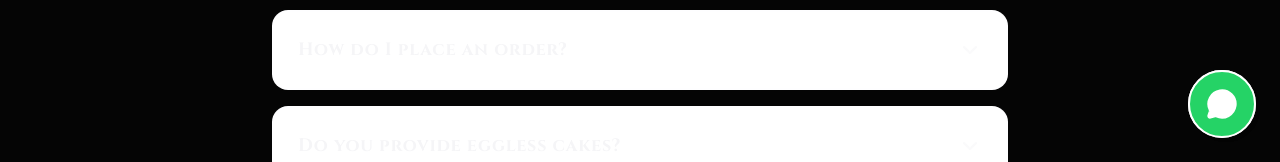
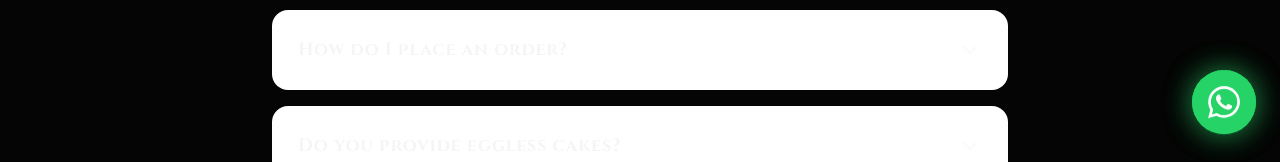
Before and after one commit to arghyacr7/suger_and_soul, a Next.js app: page /faq in a window 1280 px wide. Shown: the part 638-800 px from the top of the page. Built offline with nearby package versions, Linux system fonts and the light colour scheme; no server answers.

Commit message:
style: replace floating icon with official whatsapp logo

```diff
--- a/src/components/ui/FloatingWhatsApp.tsx
+++ b/src/components/ui/FloatingWhatsApp.tsx
@@ -1,21 +1,40 @@
 "use client"
 
-import { MessageCircle } from "lucide-react"
-import { generateWhatsAppLink, WHATSAPP_NUMBER } from "@/lib/whatsapp"
+import { motion } from "framer-motion"
 
 export function FloatingWhatsApp() {
-    const handleClick = () => {
-        // General enquiry link
-        window.open(`https://wa.me/${WHATSAPP_NUMBER}?text=Hi Sugar & Soul! I have a query regarding a cake order.`, "_blank")
-    }
+    const phoneNumber = "919836733874"
+    const message = encodeURIComponent("Hi Sugar & Soul! I'd like to know more about your cakes 🎂")
 
     return (
-        <button
-            onClick={handleClick}
-            className="hidden md:block fixed bottom-6 right-6 z-50 bg-[#25D366] text-white p-4 rounded-full shadow-[4px_4px_0px_0px_rgba(0,0,0,0.2)] hover:scale-110 hover:shadow-[6px_6px_0px_0px_rgba(0,0,0,0.3)] transition-all animate-[float_4s_infinite_ease-in-out] border-2 border-white"
-            aria-label="Chat on WhatsApp"
+        <motion.a
+            href={`https://wa.me/${phoneNumber}?text=${message}`}
+            target="_blank"
+            rel="noopener noreferrer"
+            className="fixed bottom-20 md:bottom-6 right-6 z-50 bg-[#25D366] hover:bg-[#20BA5A] text-white rounded-full p-4 shadow-[0_0_30px_rgba(37,211,102,0.4)] hover:shadow-[0_0_40px_rgba(37,211,102,0.6)] transition-all duration-300"
+            whileHover={{ scale: 1.1 }}
+            whileTap={{ scale: 0.95 }}
+            animate={{
+                y: [0, -8, 0],
+            }}
+            transition={{
+                y: {
+                    duration: 2,
+                    repeat: Infinity,
+                    ease: "easeInOut"
+                }
+            }}
         >
-            <MessageCircle size={32} fill="white" />
-        </button>
+            {/* Official WhatsApp Logo SVG */}
+            <svg
+                viewBox="0 0 24 24"
+                width="32"
+                height="32"
+                fill="white"
+                xmlns="http://www.w3.org/2000/svg"
+            >
+                <path d="M17.472 14.382c-.297-.149-1.758-.867-2.03-.967-.273-.099-.471-.148-.67.15-.197.297-.767.966-.94 1.164-.173.199-.347.223-.644.075-.297-.15-1.255-.463-2.39-1.475-.883-.788-1.48-1.761-1.653-2.059-.173-.297-.018-.458.13-.606.134-.133.298-.347.446-.52.149-.174.198-.298.298-.497.099-.198.05-.371-.025-.52-.075-.149-.669-1.612-.916-2.207-.242-.579-.487-.5-.669-.51-.173-.008-.371-.01-.57-.01-.198 0-.52.074-.792.372-.272.297-1.04 1.016-1.04 2.479 0 1.462 1.065 2.875 1.213 3.074.149.198 2.096 3.2 5.077 4.487.709.306 1.262.489 1.694.625.712.227 1.36.195 1.871.118.571-.085 1.758-.719 2.006-1.413.248-.694.248-1.289.173-1.413-.074-.124-.272-.198-.57-.347m-5.421 7.403h-.004a9.87 9.87 0 01-5.031-1.378l-.361-.214-3.741.982.998-3.648-.235-.374a9.86 9.86 0 01-1.51-5.26c.001-5.45 4.436-9.884 9.888-9.884 2.64 0 5.122 1.03 6.988 2.898a9.825 9.825 0 012.893 6.994c-.003 5.45-4.437 9.884-9.885 9.884m8.413-18.297A11.815 11.815 0 0012.05 0C5.495 0 .16 5.335.157 11.892c0 2.096.547 4.142 1.588 5.945L.057 24l6.305-1.654a11.882 11.882 0 005.683 1.448h.005c6.554 0 11.89-5.335 11.893-11.893a11.821 11.821 0 00-3.48-8.413Z" />
+            </svg>
+        </motion.a>
     )
 }
```
